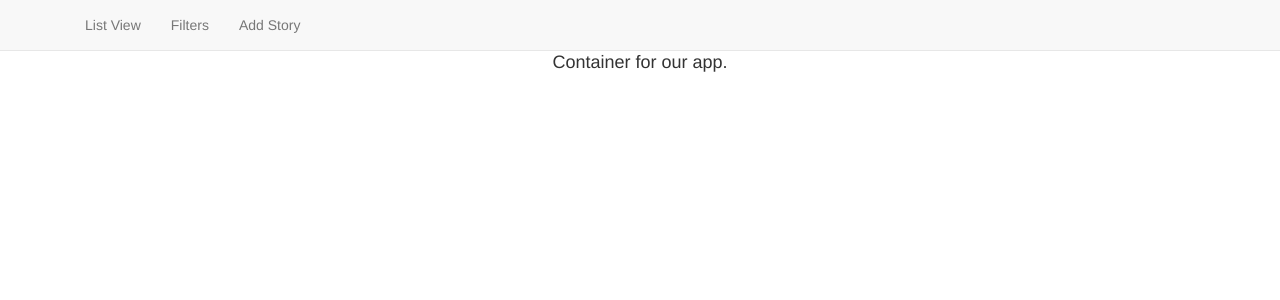
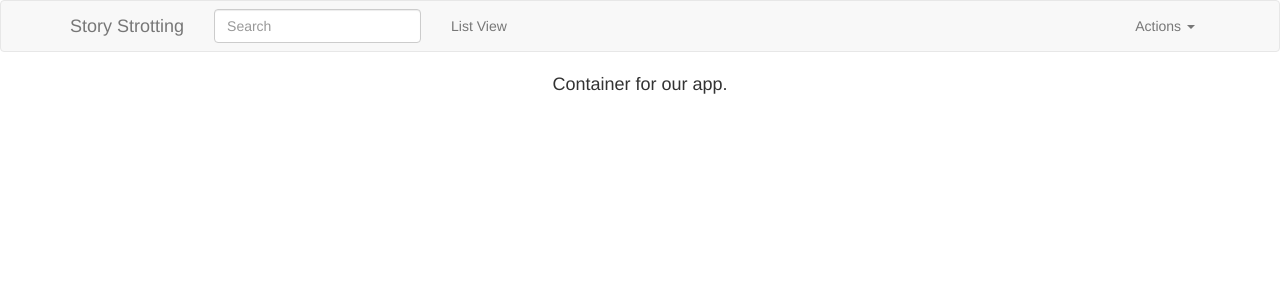
Before and after one commit to brandonvernon/story-trotting, a React (Create React App) app: page / in a window 1280 px wide. Shown: the top 300 px of the page. Built offline with nearby package versions, Linux system fonts and the light colour scheme.

Commit message:
adjusted navbar view for web browser

```diff
--- a/src/App.css
+++ b/src/App.css
@@ -1,7 +1,5 @@
 .App {
   text-align: center;
-  padding-top: 50px;
-
 }
 
 .App-header {
--- a/src/components/Navbar.css
+++ b/src/components/Navbar.css
@@ -0,0 +1,5 @@
+@media only screen and (max-width: 1026px) {
+    .nav-sandwich {
+        display: none;
+    }
+}
--- a/src/components/Navbar.js
+++ b/src/components/Navbar.js
@@ -1,26 +1,42 @@
-import React, { Component } from 'react';
-import { Navbar, Nav, NavItem } from 'react-bootstrap';
+import React, {Component} from 'react';
+import {
+  Navbar,
+  Nav,
+  NavItem,
+  FormGroup,
+  FormControl,
+  Button,
+  MenuItem,
+  NavDropdown
+} from 'react-bootstrap';
 import './Navbar.css';
-
 
 class NavbarHeader extends Component {
   render() {
     return (
-      <Navbar collapseOnSelect fixedTop>
+      <Navbar collapseOnSelect>
         <Navbar.Header>
-          <Navbar.Toggle />
+          <Navbar.Brand>
+            <a href="#brand">Story Strotting</a>
+          </Navbar.Brand>
+          <Navbar.Toggle/>
+          <Navbar.Form pullLeft>
+            <FormGroup>
+              <FormControl type="text" placeholder="Search"/>
+            </FormGroup>{' '} {/* <Button type="submit">Submit</Button> */}
+          </Navbar.Form>
         </Navbar.Header>
-        <Navbar.Collapse>
+        <Navbar.Collapse className="nav-sandwich">
           <Nav>
             <NavItem eventKey={1} href="#">
               List View
             </NavItem>
-            <NavItem eventKey={2} href="#">
-              Filters
-            </NavItem>
-            <NavItem eventKey={3} href="#">
-              Add Story
-            </NavItem>
+          </Nav>
+          <Nav pullRight>
+            <NavDropdown eventKey={3} title="Actions" id="basic-nav-dropdown">
+              <MenuItem eventKey={3.1}>Add a Story</MenuItem>
+              <MenuItem eventKey={3.2}>Filters</MenuItem>
+            </NavDropdown>
           </Nav>
         </Navbar.Collapse>
       </Navbar>
```
